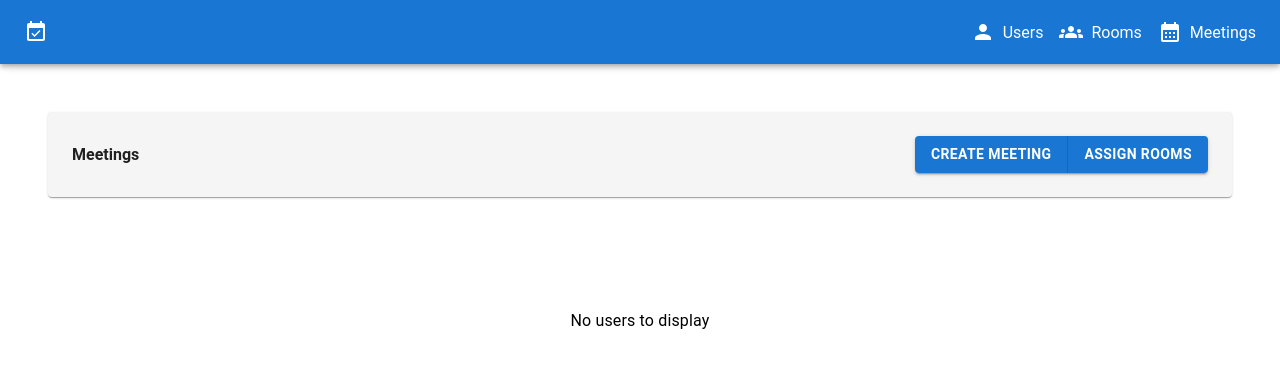
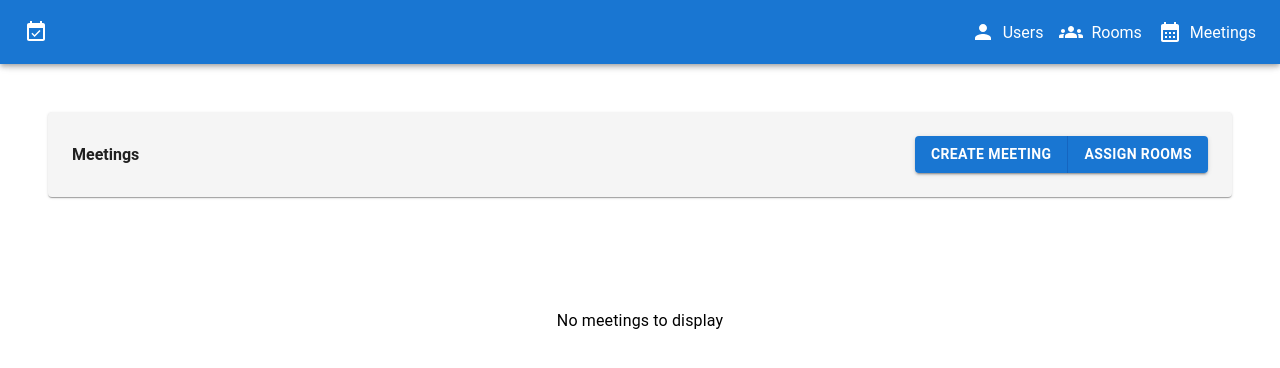
Before and after one commit to carlossantos74/booking-system, a Next.js app: page / in a window 1280 px wide. Shown: the top 368 px of the page. Built offline with nearby package versions, Linux system fonts and the light colour scheme; no server answers; the database is empty.

Commit message:
fix: empty text

```diff
--- a/app/page.tsx
+++ b/app/page.tsx
@@ -90,7 +90,7 @@ export default function Page() {
         !meetingList.length || isLoading ? (
           <State
             state={isLoading ? 'loading' : 'empty'}
-            emptyText="No users to display"
+            emptyText="No meetings to display"
           />
         ) : (
           <Box>
```
